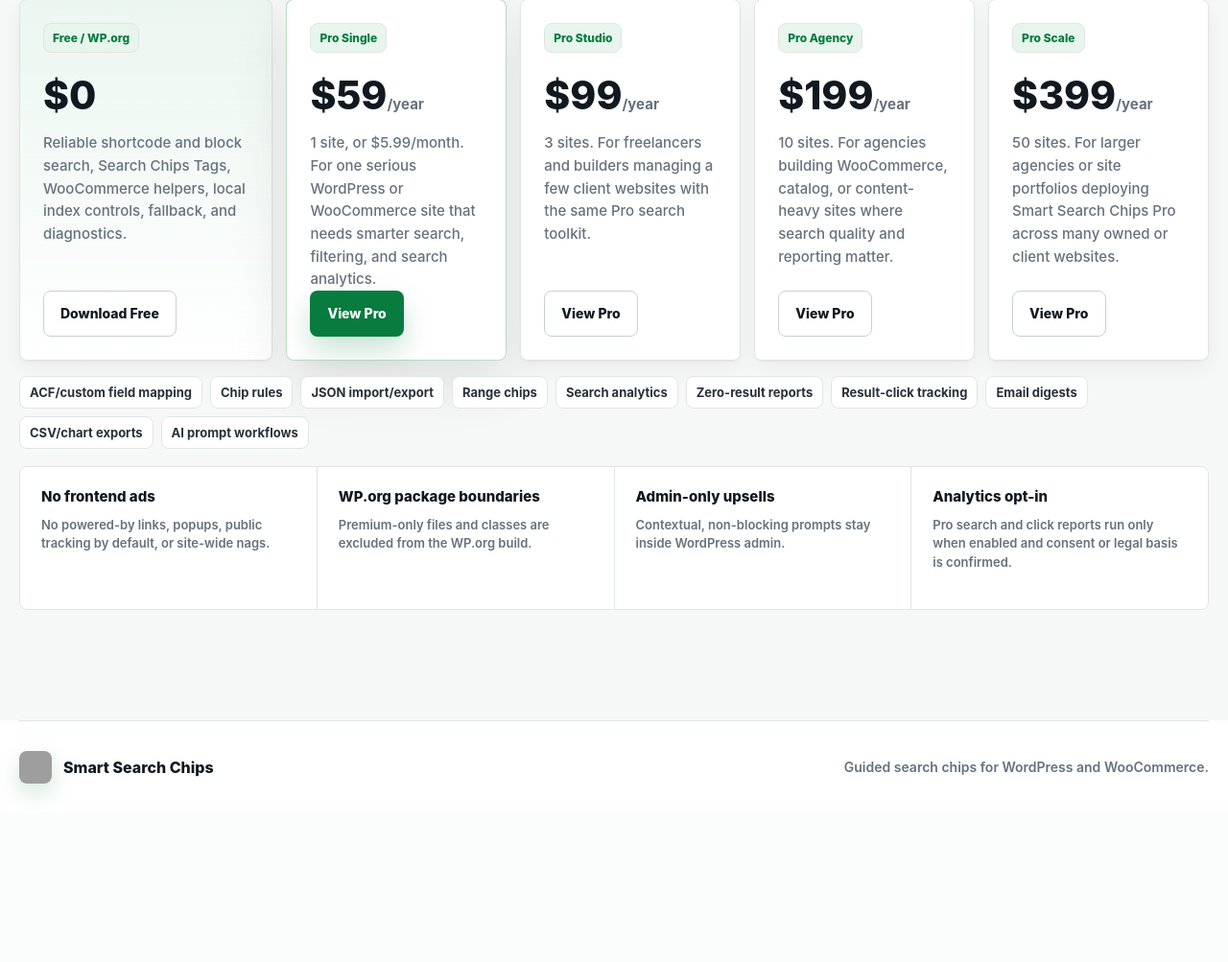
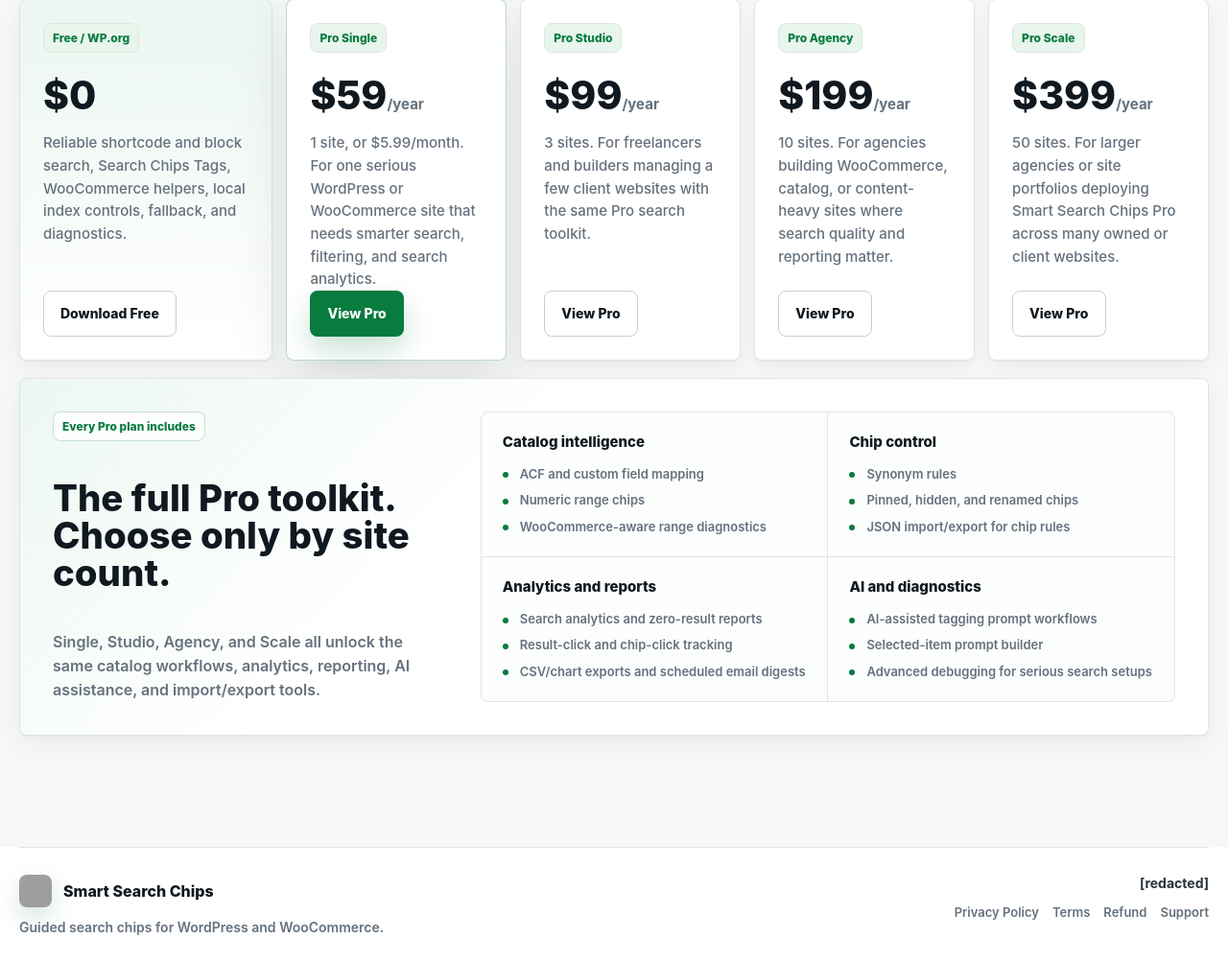
Before and after one commit to JanBartos6/smart-search-chips, a PHP site: page / in a window 1280 px wide. Shown: the part 4183-5186 px from the top of the page at 96% size. Before the commit the page ends 5012 px from the top, so only its background shows below. Run offline with PHP 8.4, Linux system fonts and the light colour scheme; grey boxes are pictures that could not be loaded.

Commit message:
Redesign launch pricing footer

```diff
--- a/marketing/launch-site/index.html
+++ b/marketing/launch-site/index.html
@@ -5,7 +5,7 @@
   <meta name="viewport" content="width=device-width, initial-scale=1">
   <meta name="description" content="Smart Search Chips adds a reliable search shortcode and block, guided filter chips, local indexing, diagnostics, and optional Pro workflows to WordPress search results.">
   <title>Smart Search Chips - Guided WordPress Search</title>
-  <link rel="stylesheet" href="./styles.css?v=analytics-tab-model-v6">
+  <link rel="stylesheet" href="./styles.css?v=pricing-footer-v1">
 </head>
 <body>
   <div class="scroll-progress" aria-hidden="true"></div>
@@ -588,35 +588,48 @@
         </article>
       </div>
 
-      <div class="pro-includes reveal" aria-label="Included in Pro">
-        <span>ACF/custom field mapping</span>
-        <span>Chip rules</span>
-        <span>JSON import/export</span>
-        <span>Range chips</span>
-        <span>Search analytics</span>
-        <span>Zero-result reports</span>
-        <span>Result-click tracking</span>
-        <span>Email digests</span>
-        <span>CSV/chart exports</span>
-        <span>AI prompt workflows</span>
+      <div class="pro-feature-panel reveal" aria-label="Every Pro plan includes">
+        <div class="pro-feature-intro">
+          <span>Every Pro plan includes</span>
+          <h3>The full Pro toolkit. Choose only by site count.</h3>
+          <p>
+            Single, Studio, Agency, and Scale all unlock the same catalog workflows, analytics, reporting, AI assistance, and import/export tools.
+          </p>
         </div>
 
-      <div class="compliance-panel reveal" aria-label="Compliance commitments">
-        <div>
-          <strong>No frontend ads</strong>
-          <span>No powered-by links, popups, public tracking by default, or site-wide nags.</span>
-        </div>
-        <div>
-          <strong>WP.org package boundaries</strong>
-          <span>Premium-only files and classes are excluded from the WP.org build.</span>
-        </div>
-        <div>
-          <strong>Admin-only upsells</strong>
-          <span>Contextual, non-blocking prompts stay inside WordPress admin.</span>
-        </div>
-        <div>
-          <strong>Analytics opt-in</strong>
-          <span>Pro search and click reports run only when enabled and consent or legal basis is confirmed.</span>
+        <div class="pro-feature-groups">
+          <article>
+            <h4>Catalog intelligence</h4>
+            <ul>
+              <li>ACF and custom field mapping</li>
+              <li>Numeric range chips</li>
+              <li>WooCommerce-aware range diagnostics</li>
+            </ul>
+          </article>
+          <article>
+            <h4>Chip control</h4>
+            <ul>
+              <li>Synonym rules</li>
+              <li>Pinned, hidden, and renamed chips</li>
+              <li>JSON import/export for chip rules</li>
+            </ul>
+          </article>
+          <article>
+            <h4>Analytics and reports</h4>
+            <ul>
+              <li>Search analytics and zero-result reports</li>
+              <li>Result-click and chip-click tracking</li>
+              <li>CSV/chart exports and scheduled email digests</li>
+            </ul>
+          </article>
+          <article>
+            <h4>AI and diagnostics</h4>
+            <ul>
+              <li>AI-assisted tagging prompt workflows</li>
+              <li>Selected-item prompt builder</li>
+              <li>Advanced debugging for serious search setups</li>
+            </ul>
+          </article>
         </div>
       </div>
     </section>
@@ -624,13 +637,25 @@
   </main>
 
   <footer class="site-footer">
+    <div class="footer-identity">
       <a class="brand" href="#top" aria-label="Smart Search Chips home">
         <img src="../../icon.png" alt="" width="34" height="34">
         <span>Smart Search Chips</span>
       </a>
       <p>Guided search chips for WordPress and WooCommerce.</p>
+    </div>
+
+    <div class="footer-meta">
+      <a href="mailto:[redacted]">[redacted]</a>
+      <nav aria-label="Legal documents">
+        <a href="/privacy-policy/">Privacy Policy</a>
+        <a href="/terms-of-service/">Terms</a>
+        <a href="/refund-policy/">Refund</a>
+        <a href="/support-policy/">Support</a>
+      </nav>
+    </div>
   </footer>
 
-  <script src="./app.js?v=analytics-tab-model-v6" defer></script>
+  <script src="./app.js?v=pricing-footer-v1" defer></script>
 </body>
 </html>
--- a/marketing/launch-site/styles.css
+++ b/marketing/launch-site/styles.css
@@ -2836,68 +2836,127 @@ code {
     linear-gradient(180deg, rgba(231, 245, 237, 0.7), rgba(255, 255, 255, 0.94));
 }
 
-.pro-includes {
-  display: flex;
-  flex-wrap: wrap;
-  gap: 8px;
+.pro-feature-panel {
+  display: grid;
+  grid-template-columns: minmax(260px, 0.72fr) minmax(0, 1.28fr);
+  gap: clamp(24px, 3vw, 44px);
+  align-items: stretch;
   width: var(--container);
-  margin: 16px auto 0;
-}
-
-.pro-includes span {
-  min-height: 32px;
-  padding: 8px 10px;
+  margin: 18px auto 0;
+  padding: clamp(22px, 3vw, 34px);
   border: 1px solid var(--line);
   border-radius: var(--radius);
-  color: var(--ink-2);
-  background: #fff;
-  font-size: 13px;
-  font-weight: 740;
-}
-
-.compliance-panel {
-  display: grid;
-  grid-template-columns: repeat(4, minmax(0, 1fr));
+  background:
+    linear-gradient(135deg, rgba(231, 245, 237, 0.78), rgba(255, 255, 255, 0.94) 38%),
+    #fff;
+  box-shadow: var(--shadow-sm);
+}
+
+.pro-feature-intro {
+  display: flex;
+  flex-direction: column;
+  justify-content: space-between;
+  gap: 18px;
+  padding-right: clamp(0px, 1.8vw, 20px);
+}
+
+.pro-feature-intro span {
+  width: fit-content;
+  padding: 7px 9px;
+  border: 1px solid rgba(8, 123, 63, 0.22);
+  border-radius: var(--radius);
+  color: var(--green);
+  background: rgba(255, 255, 255, 0.82);
+  font-size: 12px;
+  font-weight: 820;
+}
+
+.pro-feature-intro h3 {
+  max-width: 420px;
+  margin: 0;
+  color: var(--ink);
+  font-size: clamp(28px, 3vw, 42px);
+  line-height: 1.02;
+  font-weight: 840;
+}
+
+.pro-feature-intro p {
+  max-width: 430px;
+  margin: 0;
+  color: var(--muted);
+  font-size: 16px;
+  line-height: 1.56;
+  font-weight: 560;
+}
+
+.pro-feature-groups {
+  display: grid;
+  grid-template-columns: repeat(2, minmax(0, 1fr));
   gap: 1px;
-  width: var(--container);
-  margin: 18px auto 0;
   overflow: hidden;
   border: 1px solid var(--line);
   border-radius: var(--radius);
   background: var(--line);
 }
 
-.compliance-panel div {
-  min-height: 148px;
+.pro-feature-groups article {
+  min-width: 0;
   padding: 22px;
-  background: #fff;
-}
-
-.compliance-panel strong {
+  background: rgba(255, 255, 255, 0.92);
+}
+
+.pro-feature-groups h4 {
+  margin: 0;
+  color: var(--ink);
   display: block;
   font-size: 15px;
   line-height: 1.25;
   font-weight: 820;
 }
 
-.compliance-panel span {
-  display: block;
-  margin-top: 10px;
+.pro-feature-groups ul {
+  display: grid;
+  gap: 9px;
+  margin: 14px 0 0;
+  padding: 0;
+  list-style: none;
+}
+
+.pro-feature-groups li {
+  position: relative;
+  padding-left: 18px;
   color: var(--muted);
   font-size: 13px;
-  line-height: 1.5;
+  line-height: 1.42;
   font-weight: 580;
 }
 
+.pro-feature-groups li::before {
+  content: "";
+  position: absolute;
+  top: 0.58em;
+  left: 0;
+  width: 6px;
+  height: 6px;
+  border-radius: 50%;
+  background: var(--green);
+}
+
 .site-footer {
   display: flex;
-  align-items: center;
+  align-items: flex-start;
   justify-content: space-between;
   gap: 20px;
   width: var(--container);
-  min-height: 96px;
+  min-height: 118px;
   margin: 0 auto;
+  padding: 28px 0;
   border-top: 1px solid var(--line);
+}
+
+.footer-identity {
+  display: grid;
+  gap: 12px;
 }
 
 .site-footer .brand {
@@ -2914,6 +2973,37 @@ code {
   color: var(--muted);
   font-size: 14px;
   font-weight: 620;
+}
+
+.footer-meta {
+  display: grid;
+  justify-items: end;
+  gap: 14px;
+  text-align: right;
+}
+
+.footer-meta a {
+  color: var(--ink-2);
+  font-size: 14px;
+  font-weight: 680;
+  text-decoration: none;
+}
+
+.footer-meta a:hover {
+  color: var(--green);
+}
+
+.footer-meta nav {
+  display: flex;
+  flex-wrap: wrap;
+  justify-content: flex-end;
+  gap: 8px 14px;
+}
+
+.footer-meta nav a {
+  color: var(--muted);
+  font-size: 13px;
+  font-weight: 640;
 }
 
 .reveal {
@@ -2987,9 +3077,16 @@ code {
     margin-left: 0;
   }
 
-  .hero-lower,
-  .compliance-panel {
+  .hero-lower {
     grid-template-columns: repeat(2, minmax(0, 1fr));
+  }
+
+  .pro-feature-panel {
+    grid-template-columns: 1fr;
+  }
+
+  .pro-feature-intro {
+    padding-right: 0;
   }
 
   .pricing-grid {
@@ -3127,7 +3224,7 @@ code {
   }
 
   .hero-lower,
-  .compliance-panel {
+  .pro-feature-groups {
     grid-template-columns: 1fr;
   }
 
@@ -3315,6 +3412,15 @@ code {
     align-items: flex-start;
     justify-content: center;
     padding: 26px 0;
+  }
+
+  .footer-meta {
+    justify-items: start;
+    text-align: left;
+  }
+
+  .footer-meta nav {
+    justify-content: flex-start;
   }
 }
 
```
Lines whose indentation alone changed are shown as unchanged.
